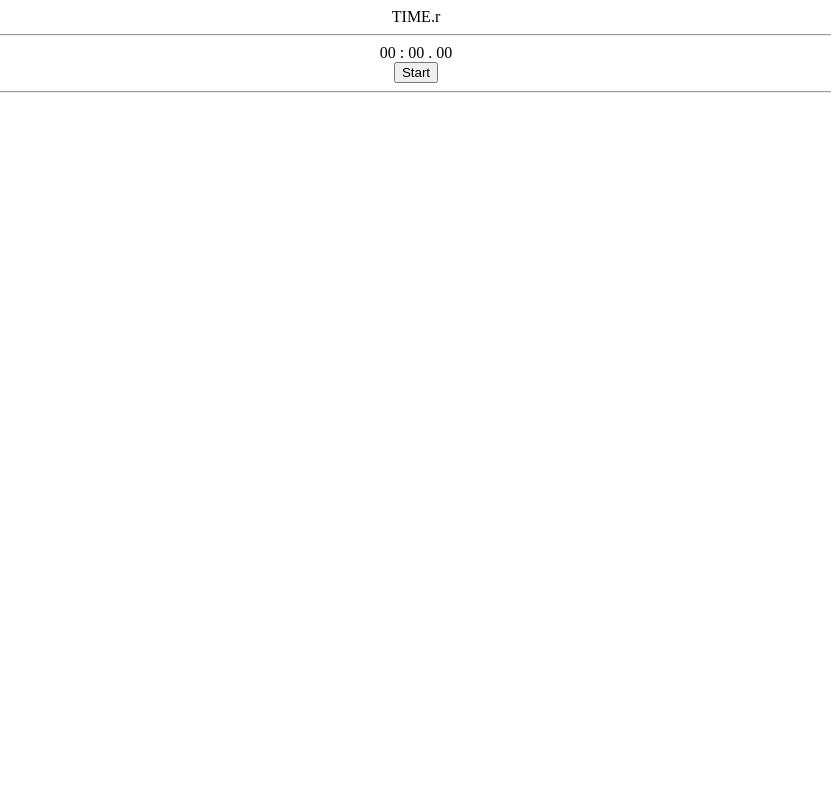
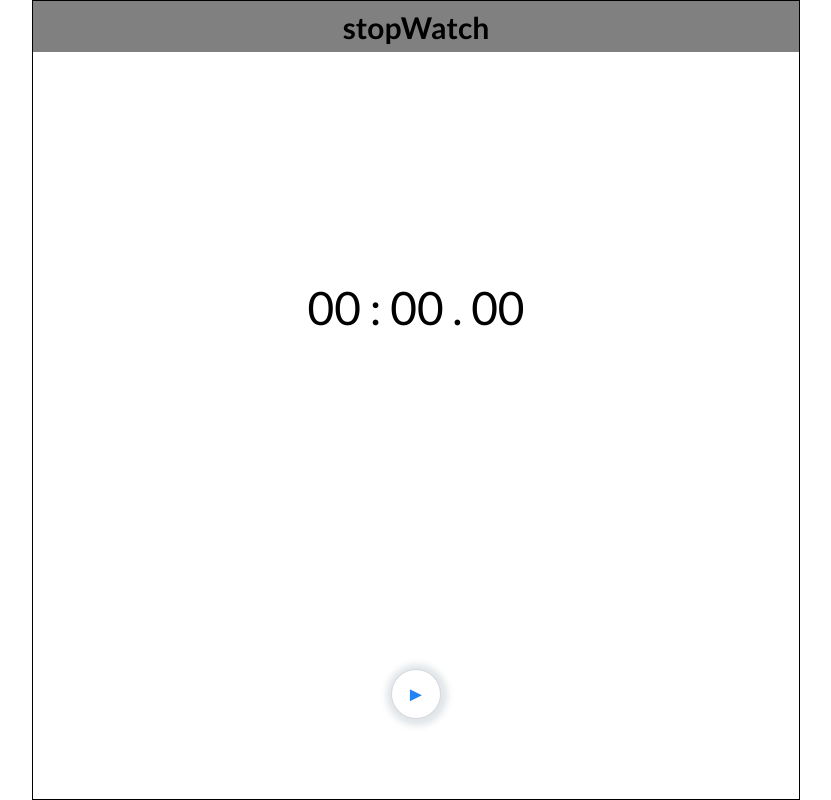
Before and after one commit to pilgr1m/stopWatch-react, a React (Create React App) app: page / in a window 1280 px wide. Shown: the whole page, without its empty margins (224-1055 px from the left). Built offline with nearby package versions, Linux system fonts and the light colour scheme.

Commit message:
add markedTime

```diff
--- a/public/index.html
+++ b/public/index.html
@@ -1,43 +1,21 @@
 <!DOCTYPE html>
 <html lang="en">
+
 <head>
   <meta charset="utf-8" />
   <link rel="icon" href="%PUBLIC_URL%/favicon.ico" />
   <meta name="viewport" content="width=device-width, initial-scale=1" />
   <meta name="theme-color" content="#000000" />
-    <meta
-      name="description"
-      content="Web site created using create-react-app"
-    />
-    <link rel="apple-touch-icon" href="%PUBLIC_URL%/logo192.png" />
-    <!--
-      manifest.json provides metadata used when your web app is installed on a
-      user's mobile device or desktop. See https://developers.google.com/web/fundamentals/web-app-manifest/
-    -->
+  <meta name="description" content="Web site created using create-react-app" />
   <link rel="manifest" href="%PUBLIC_URL%/manifest.json" />
-    <!--
-      Notice the use of %PUBLIC_URL% in the tags above.
-      It will be replaced with the URL of the `public` folder during the build.
-      Only files inside the `public` folder can be referenced from the HTML.
+  <link rel="preconnect" href="https://fonts.gstatic.com">
+  <link href="https://fonts.googleapis.com/css2?family=Lato:wght@100;300;400;700;900&display=swap" rel="stylesheet">
 
-      Unlike "/favicon.ico" or "favicon.ico", "%PUBLIC_URL%/favicon.ico" will
-      work correctly both with client-side routing and a non-root public URL.
-      Learn how to configure a non-root public URL by running `npm run build`.
-    -->
-    <title>React App</title>
+  <title>stopWatch app</title>
 </head>
+
 <body>
-    <noscript>You need to enable JavaScript to run this app.</noscript>
   <div id="root"></div>
-    <!--
-      This HTML file is a template.
-      If you open it directly in the browser, you will see an empty page.
+</body>
 
-      You can add webfonts, meta tags, or analytics to this file.
-      The build step will place the bundled scripts into the <body> tag.
-
-      To begin the development, run `npm start` or `yarn start`.
-      To create a production bundle, use `npm run build` or `yarn build`.
-    -->
-  </body>
 </html>
--- a/src/App.css
+++ b/src/App.css
@@ -1,3 +1,84 @@
-.App {
-  text-align: center;
+* {
+    margin: 0;
+    padding: 0;
+    box-sizing: border-box;
 }
+
+.app {
+	position: relative;
+	display: flex;
+	flex-direction: column;
+	justify-content: center;
+	align-items: center;
+	width: 60%;
+	height: 100vh;
+	border: 1px solid #000;
+  	text-align: center;
+	font-family: 'Lato', sans-serif;
+	margin: 0 auto;
+}
+
+.app header {
+	font-size: 20px;
+	font-weight: 500;
+	position: absolute;
+	top: 0;
+	padding-top: 1%;
+	padding-bottom: 1%;
+	width: 100%;
+	background-color: rgb(128, 128, 128);
+}
+
+.displayWrapper{
+	position: absolute;
+	top: 35%;
+	font-size: 46px;
+}
+
+.withMarks{
+	position: absolute;
+	top: 25%;
+	left: 2%;
+	font-size: 32px;
+
+}
+
+
+.markWrapper{
+	position: absolute;
+	top: 42%;
+	width: 100%;
+	border: 1px solid rgba(153, 205, 50, 0.657);
+}
+
+.markWrapper .markFlex {
+  	display: flex;
+	justify-content: space-around;
+}
+
+.btnWrapper{
+	position: absolute;
+	display: flex;
+	flex-direction: row;
+	justify-content: space-around;
+
+	width: 200px;
+	bottom: 10%;
+}
+
+.btnWrapper button {
+	cursor: pointer;
+	width: 50px;
+	height: 50px;
+	border-radius: 50%;
+	border: none;
+	outline: none;
+	background-color: rgb(255, 255, 255);
+	border: 0.5px solid rgb(111, 128, 144,0.30);
+	box-shadow: 1px 1px 6px 6px  rgb(112, 128, 144,0.2);
+}
+
+.btnWrapper button span {
+	font-size: 20px;
+	color: rgba(34, 131, 248, 1)
+}
--- a/src/App.js
+++ b/src/App.js
@@ -59,6 +59,8 @@ const App =()=> {
 		clearInterval(interv)
 		setStatus(0)
 		setTime({ms:0, s:0, m:0, h:0})
+		setMarkTime([])
+		setIsMark(false)
 	}
 
 	const resume = () => start()
@@ -75,10 +77,21 @@ const App =()=> {
 	}
 
   return (
-    <div className="App">
-       TIME.r
-	   <hr/>
-       <Display time={time}/>
+    <div className="app">
+		<header>
+			<h2 className="header">stopWatch</h2>
+		</header>
+
+       		<Display
+			   	time={time}
+				isMark={isMark}
+			/>
+
+			<Mark
+				isMark={isMark}
+				markTime={markTime}
+			/>
+
 			<Btn
 				start={start}
 				status={status}
@@ -87,10 +100,7 @@ const App =()=> {
 				resume={resume}
 				mark={mark}
 			/>
-	   <hr/>
-	   <Mark isMark={isMark} markTime={markTime}/>
     </div>
   )
 }
-
 export default App
--- a/src/components/Btn.js
+++ b/src/components/Btn.js
@@ -4,25 +4,26 @@ const Btn = ({start, status, stop, reset, resume, mark}) => {
 
 
     return (
-        <div>
+        <div className="btnWrapper">
             {status === 0
-            ? <button onClick={start}> Start </button>
+            ? <button onClick={start}> <span>&#9658;</span> </button>
             : null
             }
 
             {status === 1
-            ? <div>
-                <button onClick={stop}> Stop </button>
-                <button onClick={mark}> Mark </button>
+            ? <div className="btnWrapper">
+                <button onClick={mark}> <span>&#10004;</span> </button>
+                <button onClick={stop}> <span>&quot;</span> </button>
+
 
             </div>
             : null
             }
 
             {status === 2
-            ? <div>
-                <button onClick={resume}> Resume </button>
-                <button onClick={reset}> Reset </button>
+            ? <div className="btnWrapper">
+                <button onClick={reset}> <span>&#x25A0;</span> </button>
+                <button onClick={resume}> <span>&#9658;</span> </button>
             </div>
             : null
             }
--- a/src/components/Display.js
+++ b/src/components/Display.js
@@ -8,16 +8,22 @@ export const reHour = (h) =>{
     if(h === 0 ){
         return null
     } else {
-       return `<span> ${re(h)} </span>:`
+       return (
+           <span>
+               <span> {re(h)} </span>:
+           </span>
+       )
     }
 }
 
-const Display = ({time}) => {
+const Display = ({time, isMark}) => {
+
+    let withMarks = isMark ? "withMarks" : ""
 
     const {ms,s,m,h} = time
 
     return (
-        <div>
+        <div className={`displayWrapper ${withMarks}` }>
             {reHour(h)}
             <span> {re(m)} </span>:
             <span> {re(s)} </span>.
--- a/src/components/Mark.js
+++ b/src/components/Mark.js
@@ -3,42 +3,50 @@ import {re, reHour} from './Display'
 
 const Mark = ({isMark, markTime}) => {
 
-    console.log(markTime)
+    const timeToNum = (ms, sec, min, hour) => {
+        let h = hour * 360000
+        let m = min * 6000
+        let s = sec * 100
+        let num = ms + s + m + h
 
-    const odds = (ms, sec, min, hour) => {
-        let h = hour * 36000
-        let m = min * 600
-        let s = sec * 100
-
-        let num = ms + s + m + h
         return num
     }
-
 
     return (
         <>
             {isMark === true
-            ? <>
+            ? <div className="markWrapper">
                 {markTime.map((item,index) => {
-                    console.log(item)
-                    console.log((item-1))
                     const {ms,s,m,h} = item
-                    return  <div key={index}>
-                                <span>{index+1} ---</span>
-                                <span> +{odds(ms,s,m,h)}
+                    let prev = index > 0 ? markTime[index - 1]: item
+                    let currentValue = timeToNum(ms,s,m,h)
+                    let previousValue = timeToNum(prev.ms, prev.s, prev.m, prev.h)
+                    let summ = currentValue - previousValue
 
-                                - {odds((item-1).ms,(item-1).s,(item-1).m,(item-1).h)}
-                                - {odds((item).ms,(item).s,(item).m,(item).h)}
+                    return  <div key={index} className="markFlex">
+                                <div>
+                                    <span> {re(index+1)}. </span>
+                                </div>
 
-                                ---</span>
-                                {reHour(item.h)}
-                                <span> {re(item.m)} </span>:
-                                <span> {re(item.s)} </span>.
-                                <span> {re(item.ms)} </span>
+                                <div>
+                                    <span>
+                                        +{reHour(Math.floor(summ / 360000))}
+                                        {re(Math.floor(summ / 6000) % 60)}:
+                                        {re(Math.floor(summ / 100) % 60)}.
+                                        {re(summ % 100)}
+                                    </span>
+                                </div>
+
+                                <div>
+                                    <span>
+                                        {reHour(h)}
+                                        {re(item.m)}:{re(item.s)}.{re(item.ms)}
+                                    </span>
+                                </div>
 
                             </div>
                 })}
-                </>
+                </div>
             : null
             }
         </>
```
Also changed, not shown: 1 other file (tests, documents, lock files or other folders). Lines whose indentation alone changed are shown as unchanged.
